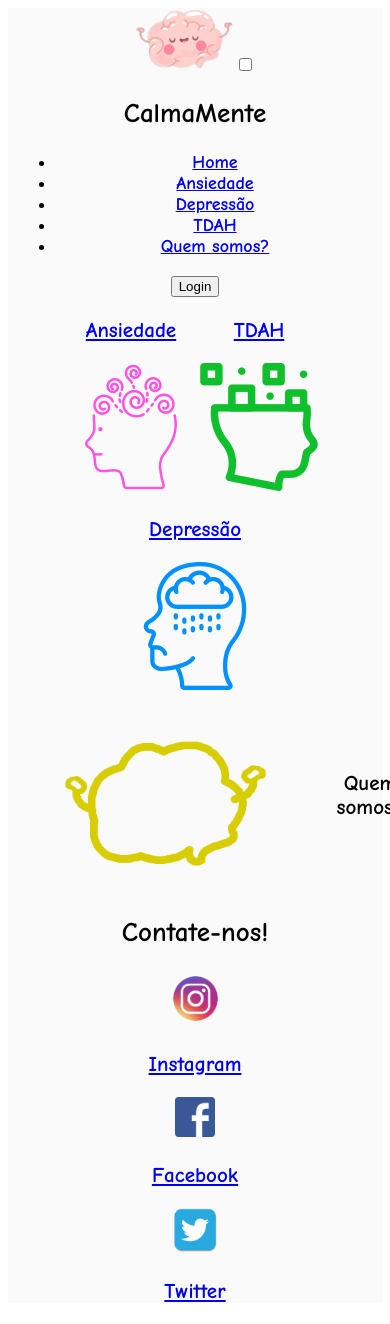
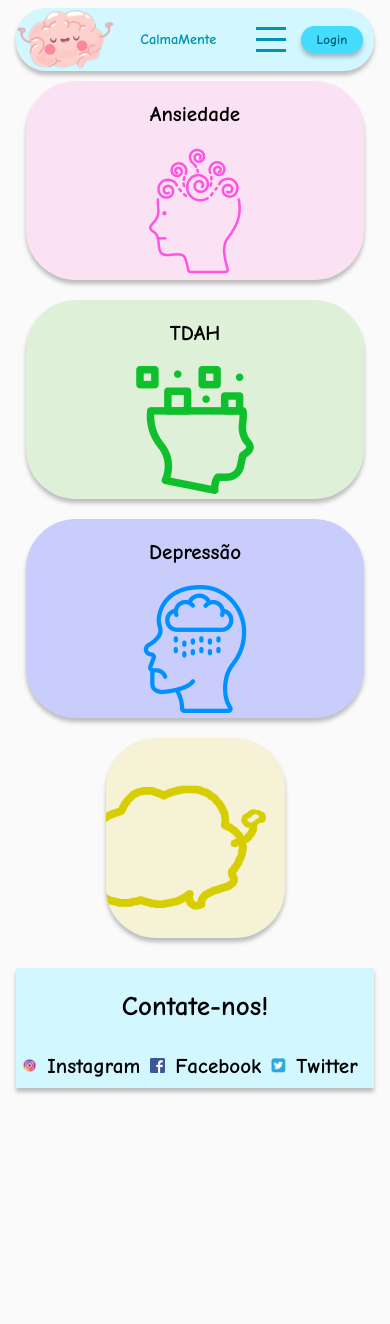
Before and after one commit to YaraPaesB/CalmaMenteAngular, an Angular app: page / in a window 390 px wide. After the commit the page ends 1096 px from the top, so only its background shows below. Built offline with nearby package versions, Linux system fonts and the light colour scheme.

Commit message:
Add style homePage

```diff
--- a/angular.json
+++ b/angular.json
@@ -25,7 +25,9 @@
               "src/assets"
             ],
             "styles": [
-              "src/styles.css"
+              "src/styles.css",
+              "src/assets/css/global.css",
+              "src/assets/css/variaveis.css"
             ],
             "scripts": []
           },
--- a/package.json
+++ b/package.json
@@ -19,7 +19,7 @@
     "@angular/platform-browser-dynamic": "^16.2.0",
     "@angular/router": "^16.2.0",
     "rxjs": "~7.8.0",
-    "tslib": "^2.3.0",
+    "tslib": "^2.6.2",
     "zone.js": "~0.13.0"
   },
   "devDependencies": {
@@ -27,12 +27,15 @@
     "@angular/cli": "^16.2.8",
     "@angular/compiler-cli": "^16.2.0",
     "@types/jasmine": "~4.3.0",
+    "@types/jest": "^29.5.8",
+    "css-loader": "^6.8.1",
     "jasmine-core": "~4.6.0",
     "karma": "~6.4.0",
     "karma-chrome-launcher": "~3.2.0",
     "karma-coverage": "~2.2.0",
     "karma-jasmine": "~5.1.0",
     "karma-jasmine-html-reporter": "~2.1.0",
+    "style-loader": "^3.3.3",
     "typescript": "~5.1.3"
   }
 }
--- a/src/app/home/home.component.css
+++ b/src/app/home/home.component.css
@@ -1,21 +1,4 @@
-/* @import url(variaveis.css); */
-
-header {
-    background-color: var(--light-blue);
-}
-
-nav button{
-    color: var(--blue-text);
-    background-color: var(--blue);
-}
-
-nav h1 {
-    color: var(--light-blue-text);
-}
-
-.bar {
-    background-color: var(--light-blue-text);
-}
+@import 'src/assets/css/global.css';
 
 .pag__inicial {
     flex-wrap: wrap;
@@ -49,8 +32,3 @@ nav h1 {
     width: 50%;
     height: 200px;
 }
-
-
-.footer {
-    background-color: var(--light-blue);
-}
--- a/src/app/templates/footer/footer.component.css
+++ b/src/app/templates/footer/footer.component.css
@@ -0,0 +1,5 @@
+@import 'src/assets/css/global.css';
+
+.footer {
+    background-color: var(--light-blue);
+}
--- a/src/app/templates/header/header.component.css
+++ b/src/app/templates/header/header.component.css
@@ -0,0 +1,18 @@
+@import 'src/assets/css/global.css';
+
+header {
+    background-color: var(--light-blue);
+}
+
+nav button{
+    color: var(--blue-text);
+    background-color: var(--blue);
+}
+
+nav h1 {
+    color: var(--light-blue-text);
+}
+
+.bar {
+    background-color: var(--light-blue-text);
+}
--- /dev/null
+++ b/src/assets/css/global.css
@@ -0,0 +1,366 @@
+@import url("https://fonts.googleapis.com/css2?family=Comic+Neue:ital,wght@0,700;1,700&family=Krona+One&family=Montserrat:wght@400;600&display=swap");
+@import 'src/assets/css/variaveis.css';
+
+* {
+    font-family: 'Comic Neue', cursive;
+}
+
+html {
+  background-color: #FAFAFA;
+  margin: 0;
+  border: 0;
+}
+
+body {
+    font-size: 32px;
+    text-align: center;
+    background-color: #FAFAFA;
+}
+
+header {
+    border-radius: 30px;
+
+}
+
+h1{
+    align-self: center;
+}
+
+a {
+    text-decoration: none;
+    color:#000000;
+}
+
+p {
+    color: #222222;
+    text-align: justify;
+    line-height: 150%;
+}
+
+h4 {
+    margin: 0;
+}
+
+nav {
+    position: relative;
+    display: flex;
+    align-items: center;
+    justify-content: space-between;
+    border-radius: 30px;
+    box-shadow: var(--drop-shadow);
+    flex: 1;
+}
+
+nav h1 {
+
+    align-self: center;
+    margin: 0 auto;
+    font-weight: 700;
+    font-size: 1.5em;
+}
+
+nav button {
+    font-size: large;
+    padding: 10px 50px;
+    border: none;
+    border-radius: 50px;
+    box-shadow: var(--drop-shadow);
+
+}
+
+nav a {
+    margin-right: 3%;
+}
+
+
+/* Menu burger */
+
+.menu-button {
+    cursor: grab;
+    display: flex;
+    flex-direction: column;
+    justify-content: space-between;
+    width: 30px;
+    height: 25px;
+    padding: 15px;
+    transition: transform 0.3s ease-in-out;
+}
+
+.bar {
+    width: 100%;
+    height: 3px;
+    transition: background-color 0.5s ease-in-out;
+}
+
+/* mudando o hamburg*/
+
+#menu-toggle:checked ~ .menu-button .bar:nth-child(2) {
+    transform: scale(0);
+}
+
+#menu-toggle:checked ~ .menu-button .bar:first-child {
+    transform: translateY(8px) rotate(45deg);
+}
+
+#menu-toggle:checked ~ .menu-button .bar:last-child {
+    transform: translateY(-8px) rotate(-45deg);
+}
+
+.menu {
+    flex-grow: 1;
+    position: absolute;
+    top: 100%;
+    right: 0;
+    display: none;
+    list-style: none;
+    margin: 0;
+    padding: 10px 0;
+    background-color: #f8f8f8;
+    border-radius: 4px;
+    box-shadow: 0 2px 6px rgba(0, 0, 0, 0.15);
+}
+
+.menu li {
+    margin: 10px 0;
+}
+
+.menu a {
+    display: block;
+    padding: 10px 20px;
+    transition: background-color 0.3s ease-in-out;
+}
+
+.menu a:hover {
+    background-color: #ddd;
+}
+
+#menu-toggle:checked ~ .menu {
+    display: block;
+}
+
+#menu-toggle {
+    display: none;
+}
+
+/* ///////// */
+
+.bloco_size {
+    width: 430px;
+    height: 380px;
+    margin: 25px;
+    border-radius: 50px;
+    box-shadow: var(--drop-shadow);
+    overflow: hidden;
+}
+
+form {
+    display: flex;
+    flex-direction: column;
+    align-items: center;
+    gap: calc(var(--val-size)*2);
+}
+
+input {
+    padding: 10px;
+    font-size: 28px;
+    border: none;
+    box-shadow: var(--drop-shadow);
+}
+
+.btn {
+    margin: 10px;
+    height: 50px;
+    padding: 10px;
+    font-size: 24px;
+    border: none;
+    border-radius: 15px;
+    cursor: pointer;
+    transition: box-shadow 0.3s ease;
+    box-shadow: var(--drop-shadow);
+}
+
+.w-200 {
+    width: 200px;
+}
+
+.w-300 {
+    width: 300px;
+}
+
+.gap-32 {
+    gap: 32px;
+}
+
+.flex_center {
+    display: flex;
+    justify-content: center;
+    align-items: center;
+}
+
+.flex_row {
+    flex-direction: row;
+}
+
+.flex_column {
+    flex-direction: column;
+}
+
+.flex_center img {
+    border: solid 4px;
+    border-radius: 25px;
+    box-shadow: var(--drop-shadow);
+}
+
+.no_shadow {
+    box-shadow: none !important;
+    border: none !important;
+}
+
+.botao__ajuda{
+
+    width: 20%;
+    margin-top: 30px;
+    background-color: var(--light-red);
+    font-size: 20px;
+    padding: 14px 20px;
+    color: var(--light-red-text);
+    border: none;
+    border-radius: 37px;
+    box-shadow: var(--drop-shadow);
+}
+
+.informacao{
+    width: 50%;
+    padding: 30px;
+    background-color: white;
+    display: flex;
+    flex-direction: column;
+    justify-content: center;
+    border: 2px solid white;
+    border-radius: 30px;
+    box-shadow: var(--drop-shadow);
+}
+
+.artigos{
+    display: flex;
+    flex-direction: row;
+    gap: 20px;
+    margin-top: 5%;
+    align-items: center;
+    justify-content: space-evenly;
+}
+
+.topicos__artigos{
+    background-color: white;
+    display: flex;
+    flex-direction: row;
+    border: 2px solid white;
+    border-radius: 16px;
+    overflow: hidden;
+    box-shadow: var(--drop-shadow);
+    padding: 16px 160px   ;
+}
+
+.footer {
+  display: flex;
+  flex-direction: column;
+  align-items: center;
+  justify-content: center;
+  margin-top: 30px;
+  width: 100%;
+  height: 200px;
+  box-shadow: var(--drop-shadow);
+}
+
+.m-3 {
+  margin: 24px;
+}
+
+.txt-center {
+    text-align: center !important;
+}
+
+.flex-footer {
+  display: flex;
+  flex-direction: row;
+}
+
+.footer__icons{
+    display: flex;
+    flex-direction: row;
+    justify-content: center;
+    align-items: center;
+}
+
+.conteudoModalQuemsomos {
+    font-size: 20px;
+    max-height: 80vh;
+    overflow-y: scroll;
+    text-align: justify;
+    margin: 20px;
+    padding: 20px;
+}
+
+@media screen and (max-width: 480px) {
+    body {
+      font-size: 18px;
+    }
+
+    nav h1 {
+      font-size: 0.8em;
+    }
+
+    nav button {
+      font-size: small;
+      padding: 6px 16px;
+    }
+
+    .bloco_size {
+      width: 100%;
+      height: auto;
+      margin: 10px;
+    }
+
+    .w-200 {
+      width: 100%;
+    }
+
+    .w-300 {
+      width: 100%;
+    }
+
+    .informacao {
+      width: 100%;
+      padding: 12px;
+    }
+
+    .artigos {
+      flex-direction: column;
+      gap: 8px;
+      margin-top: 2%;
+    }
+
+    .topicos__artigos {
+      padding: 8px;
+    }
+
+    .footer {
+      height: auto;
+    }
+
+    .m-3 {
+      margin: 10px;
+    }
+
+    .footer__icons img{
+        width: 15px;
+    }
+
+    .botao__ajuda{
+        width: 50%;
+        font-size: 90%;
+    }
+
+
+
+  }
--- a/src/styles.css
+++ b/src/styles.css
@@ -1 +1,2 @@
-/* You can add global styles to this file, and also import other style files */
+@import 'src/assets/css/global.css';
+@import 'src/assets/css/variaveis.css';
```
Also changed, not shown: src/assets/css/variaveis.css (line endings or trailing spaces), 1 other file (tests, documents, lock files or other folders).
